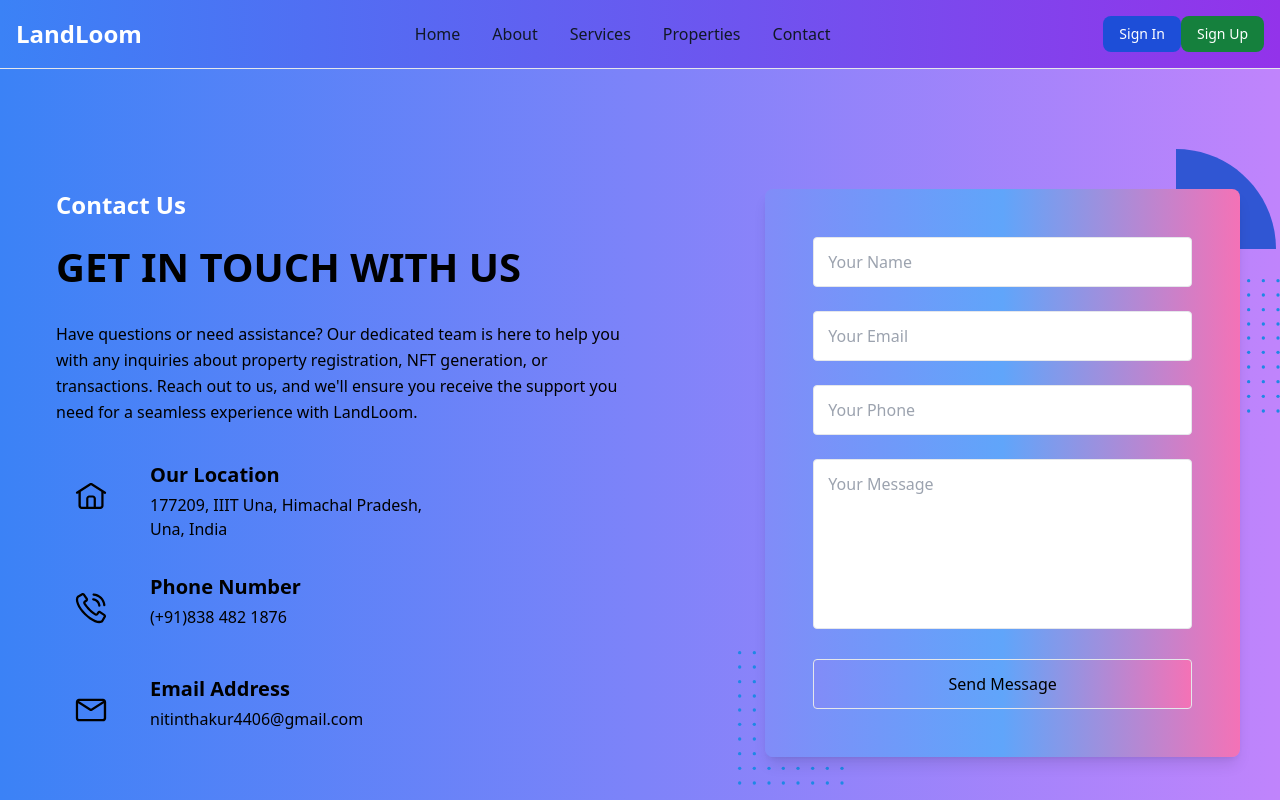
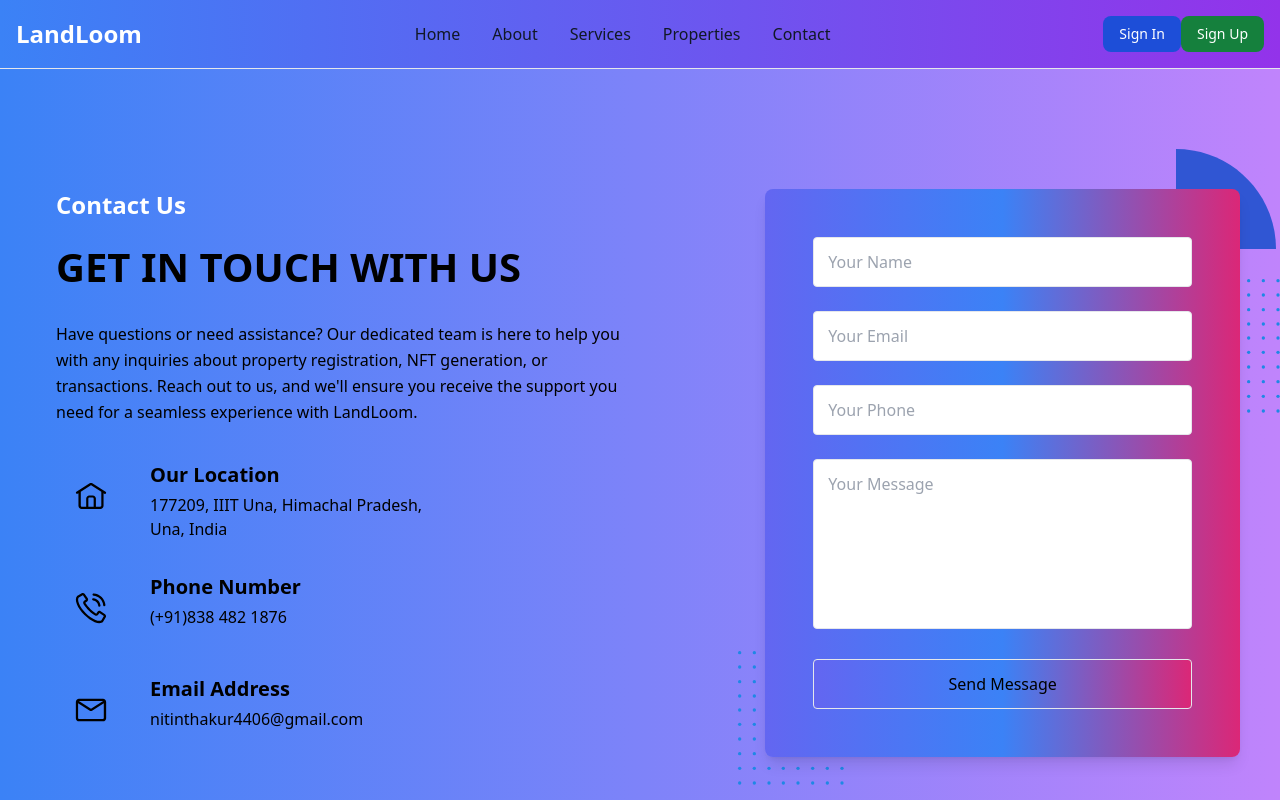
Before and after one commit to Sunilverma99/LandLoom, a React (Vite) app in the folder Frontend/: page /contact in a window 1280 px wide. Shown: the top 800 px of the page. Built offline with nearby package versions, Linux system fonts and the light colour scheme.

Commit message:
Update styling for Contact page and Login page

```diff
--- a/Frontend/src/App.jsx
+++ b/Frontend/src/App.jsx
@@ -30,7 +30,7 @@
         <Route exact path="/signup" element={<SignUp />} />
         <Route exact path="/user-property" element={<UserProperty />} />
         <Route exact path="/list" element={<ListPage />} />
-        <Route exact path="/contact" element={<Contact/>} />
+        <Route exact path="/contact" element={<Contact />} />
       </Routes>
     </>
   );
--- a/Frontend/src/pages/Contact.jsx
+++ b/Frontend/src/pages/Contact.jsx
@@ -113,7 +113,7 @@
               </div>
             </div>
             <div className="w-full px-4 lg:w-1/2 xl:w-5/12">
-              <div className="relative rounded-lg bg-gradient-to-r from-indigo-400 via-blue-400 to-pink-400 p-8 shadow-lg dark:bg-dark-2 sm:p-12">
+              <div className="relative rounded-lg bg-gradient-to-r from-indigo-500 via-blue-500 to-pink-600 p-8 shadow-lg dark:bg-dark-2 sm:p-12">
                 <form>
                   <ContactInputBox
                     type="text"
@@ -139,7 +139,7 @@
                   <div>
                     <button
                       type="submit"
-                      className="w-full rounded border border-primary bg-gradient-to-r from-indigo-400 via-blue-400 to-pink-400 p-3 text-black transition hover:bg-opacity-90"
+                      className="w-full rounded border border-primary bg-gradient-to-r from-indigo-500 via-blue-500 to-pink-600 p-3 text-black transition hover:bg-opacity-90"
                     >
                       Send Message
                     </button>
--- a/Frontend/src/pages/Login.jsx
+++ b/Frontend/src/pages/Login.jsx
@@ -1,11 +1,11 @@
 import React from "react";
-import loginImage from "../../public/Login.jpg"; // Path to your image
+import loginImage from "../../public/Login.jpg";
 
 const Login = () => {
   return (
     <div className="flex flex-col md:flex-row items-center justify-center my-24 mt-35 px-4 space-y-8 md:space-y-0 md:space-x-8">
       {/* Form Section */}
-      <div className="md:w-1/2 max-w-md mx-auto p-8 border border-gray-300 rounded-lg shadow-xl bg-gradient-to-r from-blue-200 via-purple-300 to-pink-500 dark:from-blue-500 dark:via-indigo-600 dark:to-pink-600">
+      <div className="md:w-1/2 max-w-md mx-auto p-8 border border-gray-300 rounded-lg shadow-xl bg-gradient-to-r from-blue-200 via-purple-300 to-pink-500 dark:from-blue-500 dark:via-indigo-500 dark:to-pink-600">
         <h2 className="text-3xl font-bold mb-6 text-white">Sign In</h2>
         <form>
           <div className="mb-6">
@@ -40,7 +40,7 @@
           </div>
           <button
             type="submit"
-            className="w-full py-3 px-6 bg-gradient-to-r from-blue-500 to-purple-600 text-white font-semibold rounded-md shadow-lg hover:from-blue-600 hover:to-purple-700 focus:outline-none focus:ring-2 focus:ring-blue-500 transition duration-300 ease-in-out"
+            className="w-full py-3 px-6 bg-gradient-to-r from-blue-600 via-indigo-00 to-pink-600 text-white font-semibold rounded-md shadow-lg hover:from-blue-500 hover:to-purple-500 focus:outline-none focus:ring-2 focus:ring-blue-500 transition duration-300 ease-in-out"
           >
             Sign In
           </button>
--- a/Frontend/src/pages/SignUp.jsx
+++ b/Frontend/src/pages/SignUp.jsx
@@ -3,9 +3,9 @@
 
 const SignUp = () => {
   return (
-    <div className="flex flex-col md:flex-row items-center justify-center my-12 px-4 space-y-8 md:space-y-0 md:space-x-8">
+    <div className="flex flex-col md:flex-row items-center justify-center my-12 px-4 space-y-8 md:space-y-0 md:space-x-8 ">
       {/* Form Section */}
-      <div className="md:w-1/2 max-w-md mx-auto p-8 border border-gray-300 rounded-lg shadow-xl bg-gradient-to-r from-blue-200 via-purple-300 to-pink-500 dark:from-blue-500 dark:via-indigo-600 dark:to-pink-600">
+      <div className="md:w-1/2 max-w-md mx-auto p-8 border border-gray-300 rounded-lg shadow-xl bg-gradient-to-r from-blue-200 via-purple-300 to-pink-500 dark:from-blue-500 dark:via-indigo-500 dark:to-pink-600">
         <h2 className="text-3xl font-bold mb-6 text-white">Sign Up</h2>
         <form>
           <div className="mb-6">
@@ -74,7 +74,7 @@
           </div>
           <button
             type="submit"
-            className="w-full py-3 px-6 bg-gradient-to-r from-blue-500 to-purple-600 text-white font-semibold rounded-md shadow-lg hover:from-blue-600 hover:to-purple-700 focus:outline-none focus:ring-2 focus:ring-blue-500 transition duration-300 ease-in-out"
+            className="w-full py-3 px-6 bg-gradient-to-r from-blue-600 via-indigo-600 to-pink-600 text-white font-semibold rounded-md shadow-lg hover:from-blue-500 hover:to-purple-500 focus:outline-none focus:ring-2 focus:ring-blue-500 transition duration-300 ease-in-out"
           >
             Sign Up
           </button>
```
